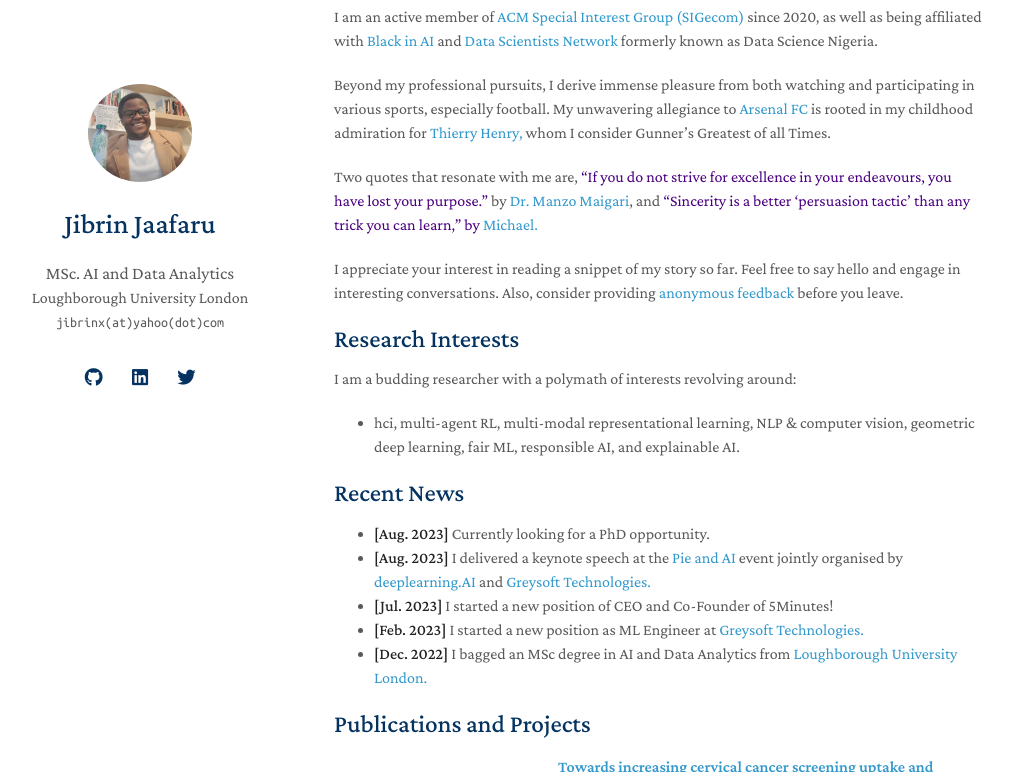
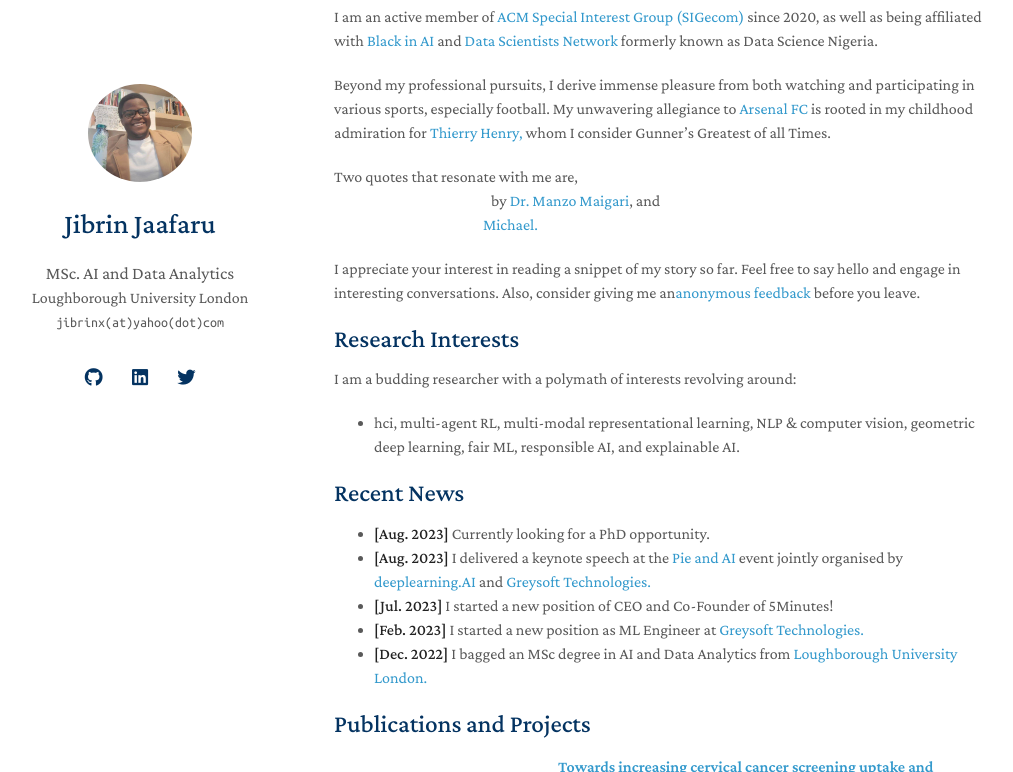
Before and after one commit to jibrinx/jibrinx.github.io, a Jekyll site: the page built from index.md, in a window 1280 px wide and 900 px high, scrolled down 546 px, cut to the strip 0-772 px from the top of the window. Shown: the whole strip, without its empty margins (136-1149 px from the left). Built offline with Jekyll 4.4.1, drawn with Linux system fonts in a browser that asks for light colours; nearby versions of some CDN libraries; a style sheet for code colours, icons or effects is not loaded.

Commit message:
Update index.md

```diff
--- a/index.md
+++ b/index.md
@@ -12,9 +12,9 @@
 
 Beyond my professional pursuits, I derive immense pleasure from both watching and participating in various sports, especially football. My unwavering allegiance to <a href="https://www.arsenal.com">Arsenal FC</a> is rooted in my childhood admiration for <a href="https://www.footballhistory.org/player/thierry-henry.html">Thierry Henry,</a> whom I consider Gunner's Greatest of all Times.
 
-Two quotes that resonate with me are, <span style="color:indigo;"> "If you do not strive for excellence in your endeavours, you have lost your purpose." </span> by <a href="https://manzomaigari.com/#/">Dr. Manzo Maigari</a>, and <span style="color:indigo;"> "Sincerity is a better 'persuasion tactic' than any trick you can learn," by <a href="https://twitter.com/mmay3r/status/1336432412285231104">Michael.</a> </span>
+Two quotes that resonate with me are, <span style="color:white;"> "If you do not strive for excellence in your endeavours, you have lost your purpose." </span> by <a href="https://manzomaigari.com/#/">Dr. Manzo Maigari</a>, and <span style="color:white;"> "Sincerity is a better 'persuasion tactic' than any trick you can learn," by <a href="https://twitter.com/mmay3r/status/1336432412285231104">Michael.</a> </span>
 
-I appreciate your interest in reading a snippet of my story so far. Feel free to say hello and engage in interesting conversations. Also, consider providing <a href="https://ngl.link/jibrinx">anonymous feedback</a> before you leave.
+I appreciate your interest in reading a snippet of my story so far. Feel free to say hello and engage in interesting conversations. Also, consider giving me an<a href="https://ngl.link/jibrinx">anonymous feedback</a> before you leave.
 
 
 ## Research Interests
```
